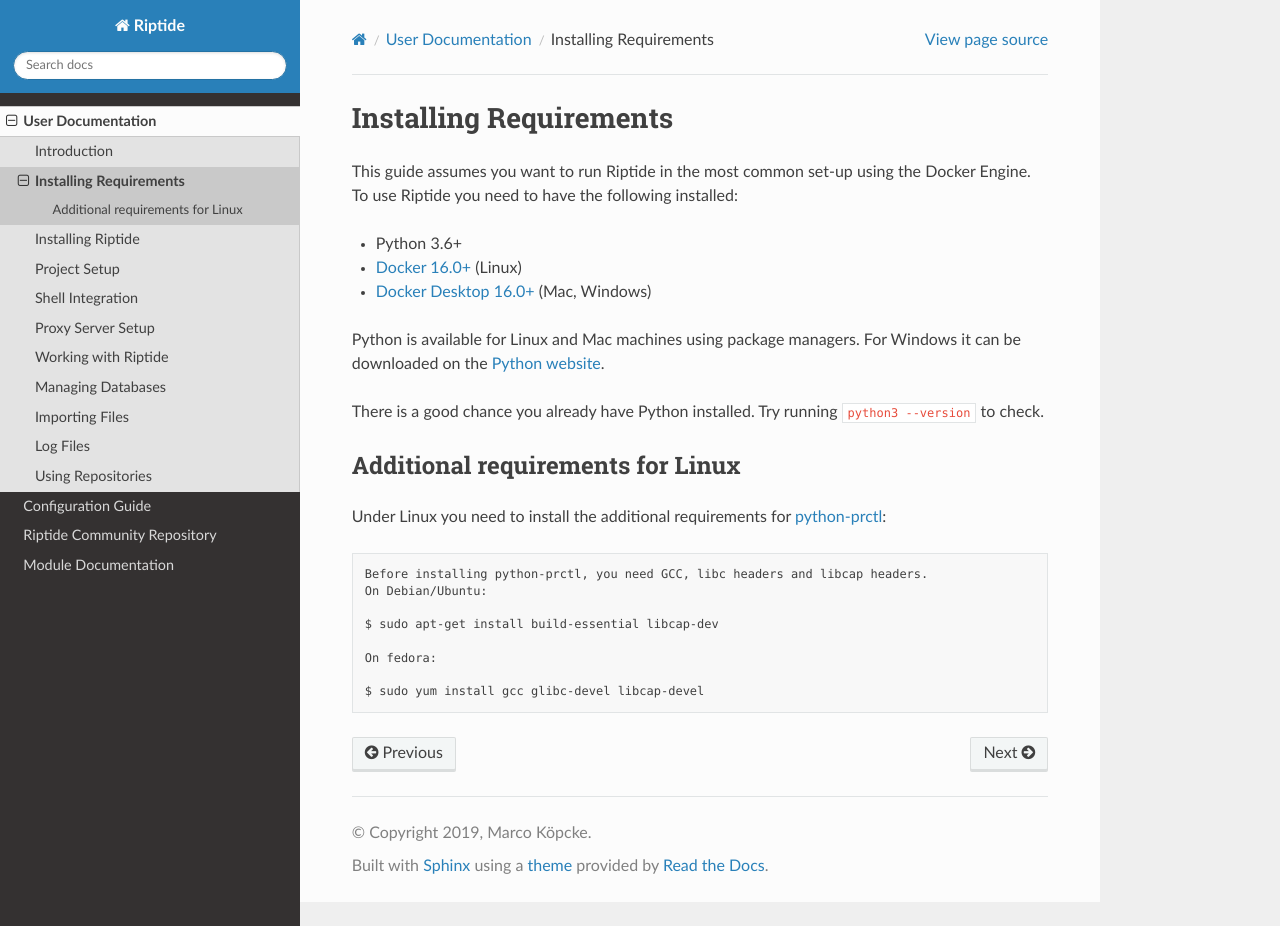
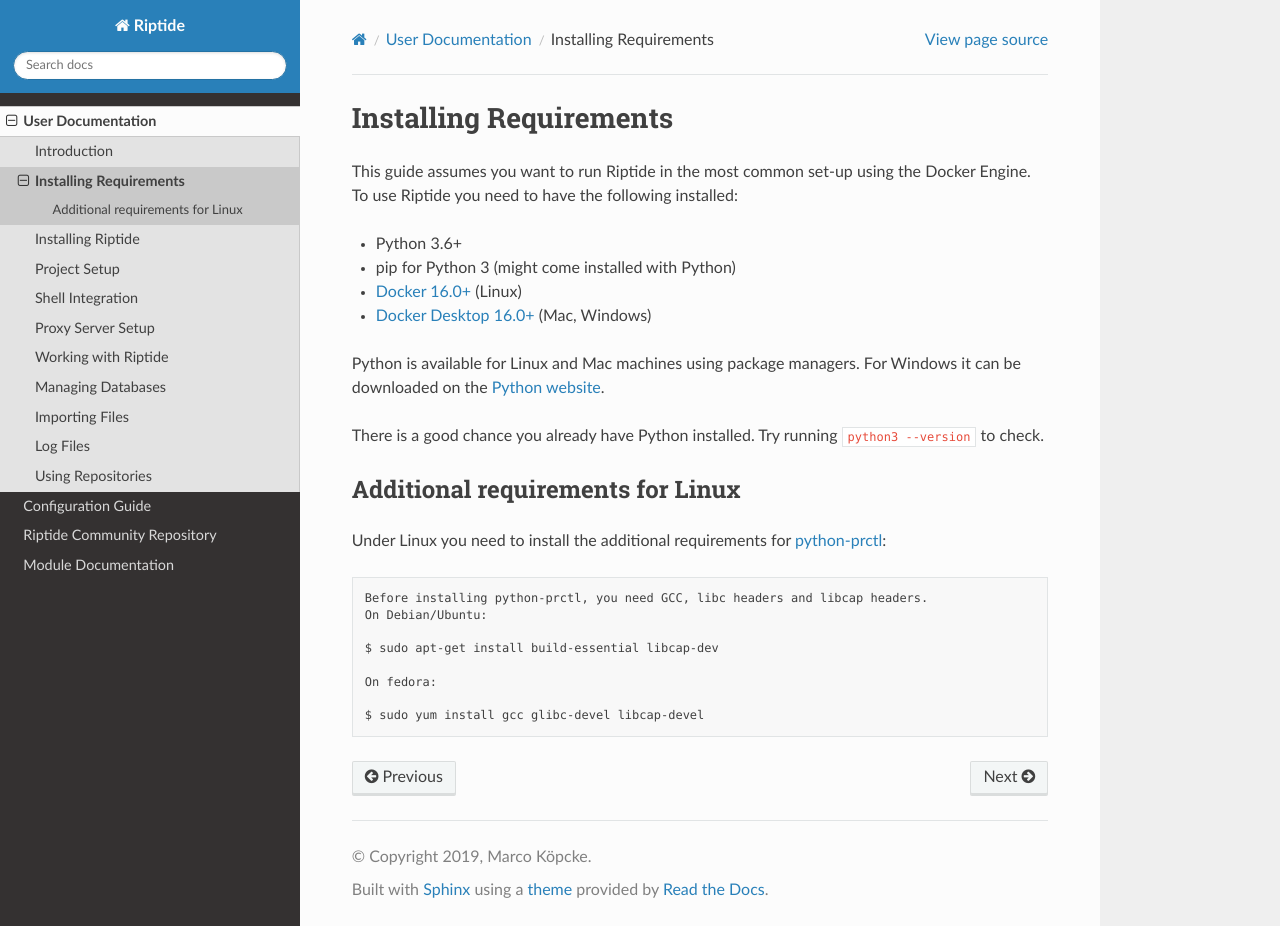
Before and after one commit to theCapypara/riptide-docs, a Sphinx documentation site: the page built from source/user_docs/2_requirements.rst, in a window 1280 px wide and 926 px high. Built offline with Sphinx 7.4.7 and the Read the Docs theme 2.0.0, drawn with Linux system fonts in a browser that asks for light colours; formulas are drawn with MathJax 3.

Commit message:
Added pip to requirements

```diff
--- a/source/user_docs/2_requirements.rst
+++ b/source/user_docs/2_requirements.rst
@@ -5,6 +5,7 @@
 To use Riptide you need to have the following installed:
 
 * Python 3.6+
+* pip for Python 3 (might come installed with Python)
 * `Docker 16.0+ <https://docs.docker.com/install/>`_ (Linux)
 * `Docker Desktop 16.0+ <https://www.docker.com/products/docker-desktop>`_ (Mac, Windows)
 
```
